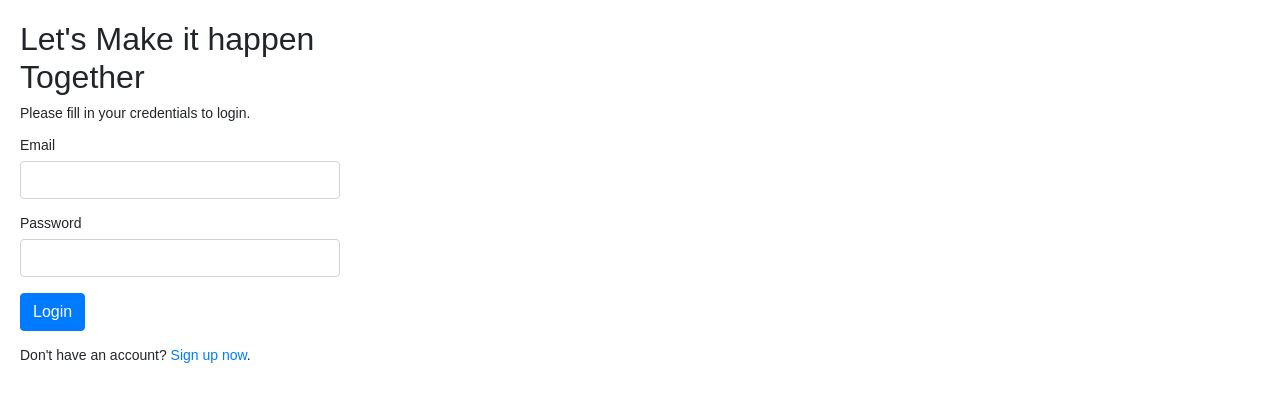
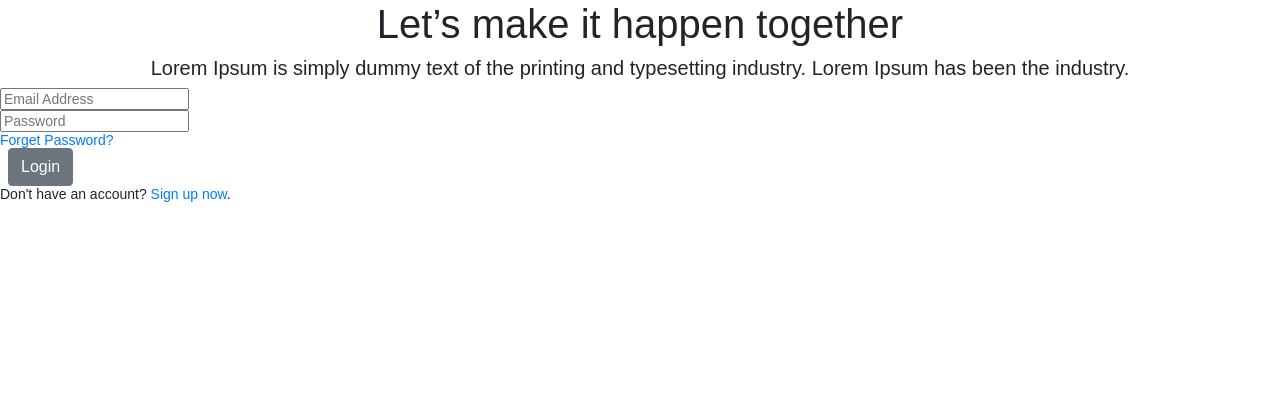
Before and after one commit to themachinisst/xms.github.io, a PHP site: page /xms/login.php in a window 1280 px wide. Shown: the top 402 px of the page. Run offline with PHP 8.4, Linux system fonts and the light colour scheme.

Commit message:
updated design

```diff
--- a/src/login.php
+++ b/src/login.php
@@ -13,8 +13,8 @@ if(isset($_SESSION["loggedin"]) && $_SESSION["loggedin"] === true){
 require_once "config.php";
 
 //Define variables and initialize with empty values
-$email = $password = $name = "";
-$email_err = $password_err = $login_err = $name_err ="";
+$email = $password = $name = $salescode = "";
+$email_err = $password_err = $login_err = $name_err = $salescode_err = "";
 
 //Processing from data when form is submitted
 if($_SERVER["REQUEST_METHOD"] == "POST"){
@@ -36,7 +36,7 @@ if($_SERVER["REQUEST_METHOD"] == "POST"){
     //validate credentirals
     if(empty($email_err) && empty($password_err)) {
         //Prepare a select statement
-        $sql = "SELECT Id, Email, Name, Password FROM login WHERE Email = ?";
+        $sql = "SELECT Id, Email, Name, Password, SalesCode FROM login WHERE Email = ?";
 
         if($stmt = $mysqli->prepare($sql)){
             //Bind variables to the prepared statment as parameters
@@ -52,7 +52,7 @@ if($_SERVER["REQUEST_METHOD"] == "POST"){
                 //check if email exists, if yes then verify the password
                 if($stmt->num_rows==1){
                     //Bind result variables
-                    $stmt->bind_result($id, $email, $name, $hashed_password);
+                    $stmt->bind_result($id, $email, $name, $hashed_password, $salescode);
 
                     if($stmt->fetch()){
                         if(password_verify($password, $hashed_password)){
@@ -65,9 +65,17 @@ if($_SERVER["REQUEST_METHOD"] == "POST"){
                             $_SESSION["id"] = $id;
                             $_SESSION["email"] = $email;
                             $_SESSION["name"] = $name;
+                            $_SESSION["salescode"] = $salescode;
+
+                            //To create folder by the Id name
+                            $folderPath = "uploads/".$_SESSION["id"];
+                            if (!file_exists($folderPath)) {
+                                mkdir($folderPath, 0777, true);
+                            }
 
                             //Redirect user to welcome page
-                            header("location: welcome.php");
+                            // header("location: welcome.php");
+                            header("location: client.php");
                         }else{
                             //Password is not valid, display a generic error message
                             $login_err = "Invalid email or password.";
@@ -96,15 +104,29 @@ if($_SERVER["REQUEST_METHOD"] == "POST"){
     <meta charset="UTF-8">
     <title>Login</title>
     <link rel="stylesheet" href="https://stackpath.bootstrapcdn.com/bootstrap/4.5.2/css/bootstrap.min.css">
+    <link rel="stylesheet" href="../style/first2style.css">
+    <link rel="stylesheet" href="../style/login_style.css">
     <style>
         body{ font: 14px sans-serif; }
         .wrapper{ width: 360px; padding: 20px; }
+
+        .wrapper{
+            /* margin-top:3%;
+            margin-bottom:3%;
+            background-color: grey; */
+            border-radius: 4px;
+        }
     </style>
 </head>
 <body>
-    <div class="wrapper">
-        <h2>Let's Make it happen <br/>Together</h2>
-        <p>Please fill in your credentials to login.</p>
+<div class = "main-div">
+<div class="parent-div">
+            <div>
+                <center>
+                    <h1>Let’s make it happen together</h1>
+                    <h5>Lorem Ipsum is simply dummy text of the printing and typesetting
+                         industry. Lorem Ipsum has been the industry.</h5>
+                </center>
 
         <?php
         if(!empty($login_err)){
@@ -113,21 +135,30 @@ if($_SERVER["REQUEST_METHOD"] == "POST"){
         ?>
 
         <form action="<?php echo htmlspecialchars($_SERVER["PHP_SELF"]); ?>" method="post">
-            <div class="form-group">
-                <label>Email</label>
-                <input type="text" name="Email" class="form-control <?php echo (!empty($email_err)) ? 'is-invalid' : ''; ?>" value="<?php echo $email; ?>" required>
+            <div class="form">
+                <!-- <label>Email</label> -->
+                <input type="text" placeholder = "Email Address" name="Email" class="ip1 <?php echo (!empty($email_err)) ? 'is-invalid' : ''; ?>" value="<?php echo $email; ?>" required>
                 <span class="invalid-feedback"><?php echo $email_err; ?></span>
             </div>
-            <div class="form-group">
-                <label>Password</label>
-                <input type="password" name="Password" class="form-control <?php echo (!empty($password_err)) ? 'is-invalid' : ''; ?>" required>
+            <div class="form">
+                <!-- <label>Password</label> -->
+                <input type="password" placeholder = "Password" name="Password" class="ip2 <?php echo (!empty($password_err)) ? 'is-invalid' : ''; ?>" required>
                 <span class="invalid-feedback"><?php echo $password_err; ?></span>
             </div>
-            <div class="form-group">
-                <input type="submit" class="btn btn-primary" value="Login">
+            <div class="fgpssowrd">
+            <a href="reset-password.php">Forget Password?</a>
             </div>
+            <div class="butn">
+                <input type="submit" class="btn btn-secondary ml-2" value="Login">
+                <!-- <div class="nav-bar"></div> -->
+            </div>
+            <div class="footer">
             <p>Don't have an account? <a href="register.php">Sign up now</a>.</p>
+            </div>
+
+            </div>
         </form>
     </div>
+</div>
 </body>
 </html>
```
